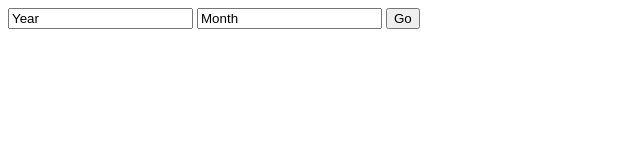
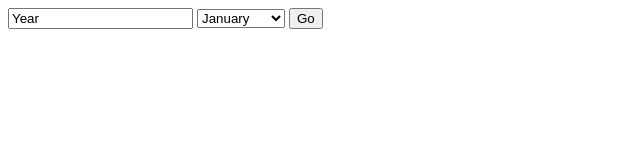
Before and after one commit to dcofosho/NY-Times-Archive-Browser, a plain HTML site: page index.html in a window 1280 px wide. Shown: the whole page, without its empty margins (0-640 px from the left). Drawn offline with nearby package versions, Linux system fonts and the light colour scheme.

Commit message:
Feature: Month selector added

```diff
--- a/app.js
+++ b/app.js
@@ -22,6 +22,7 @@ function getArticles(){
     		ol.removeChild(ol.lastChild);
 		}
 	  	for(doc of data["response"]["docs"]){
+	  		console.log(JSON.stringify(doc));
 	  		var li = document.createElement("li");
 	  		var link = document.createElement("a");
 	  		link.href = doc["web_url"];
--- a/index.html
+++ b/index.html
@@ -7,7 +7,20 @@
 	<script src="http://code.jquery.com/jquery-1.11.0.min.js"></script>
 	<script src="./app.js"></script>
 	<input type="text" id = "year" value="Year"/>
-	<input type="text" id = "month" value="Month"/>
+	<select id="month">
+		<option value="1">January</option>
+		<option value="2">February</option>
+		<option value="3">March</option>
+		<option value="4">April</option>
+		<option value="5">May</option>
+		<option value="6">June</option>
+		<option value="7">July</option>
+		<option value="8">August</option>
+		<option value="9">September</option>
+		<option value="10">October</option>
+		<option value="11">November</option>
+		<option value="12">December</option>
+	</select>
 	<button id="submit-btn" onClick="getArticles()">Go</button>
 	<div id="output">
 		<ul id = "output-list">
```
